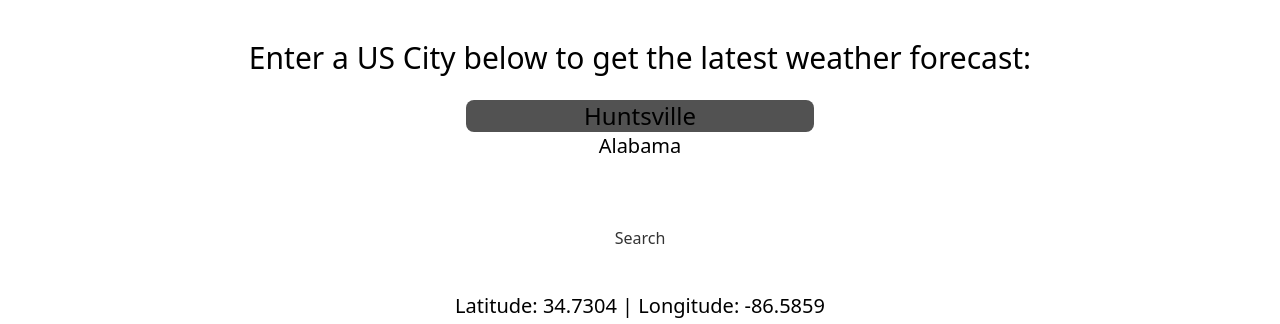
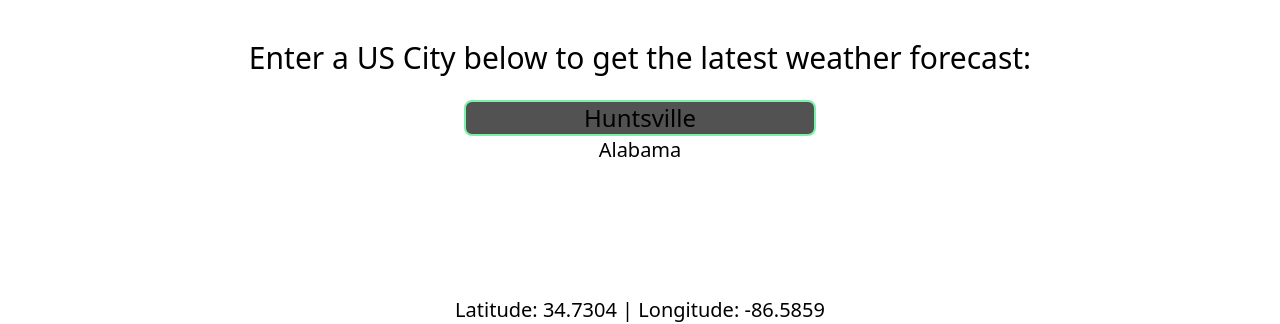
Before and after one commit to maxpeterkaya/capstone_project1, a React (Vite) app: page / in a window 1280 px wide. Shown: the top 324 px of the page. Built offline with nearby package versions, Linux system fonts and the light colour scheme; no server answers.

Commit message:
feat: adjust input element formatting

```diff
--- a/src/App.tsx
+++ b/src/App.tsx
@@ -108,7 +108,7 @@ export default function App() {
                 <br/>
                 <input
                     id={"city"}
-                    className={"bg-neutral-600 rounded-lg text-center text-2xl"}
+                    className={"bg-neutral-600 rounded-lg outline-0 border-2 border-green-300 text-center text-2xl hover:border-green-600 focus:border-green-600"}
                     value={location.city}
                     onChange={(e) => {
                         setLocation({...location, city: e.target.value})
@@ -126,7 +126,7 @@ export default function App() {
             </h4>
             <button
                 onClick={fetchCity}
-                className={`border-2 border-transparent ${outdated ? "opacity-100 bg-green-300" : "opacity-80"} hover:bg-green-300 p-2 rounded-2xl`}
+                className={`border-2 border-transparent ${outdated ? "opacity-100 bg-green-300" : "opacity-80"} hover:bg-green-300 p-2 rounded-2xl text-white hover:text-black`}
             >
                 Search
             </button>
```
